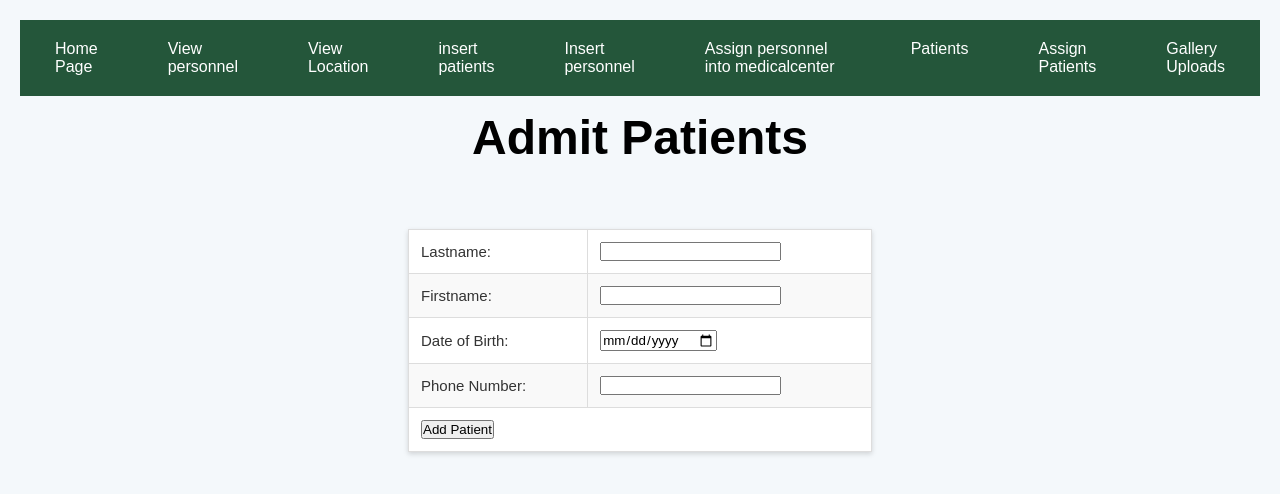
After one commit to algieronquillo/FirstCareMedicalCenter, a PHP site: page /htdocs/insert_patients.php in a window 1280 px wide. The commit adds this page. Shown: the top 494 px of the page. Run offline with PHP 8.4, Linux system fonts and the light colour scheme.

Commit message:
bsta mani mao nani

```diff
--- /dev/null
+++ b/htdocs/insert_patients.php
@@ -0,0 +1,62 @@
+<!DOCTYPE html>
+<html>
+<head>
+    <?php include("db_connection.php"); ?>
+    <title>Admit Patients</title>
+</head>
+<body>
+    <?php
+    include("style.php");
+    include("menu.php");
+    ?>
+
+    <center>
+        <h1>Admit Patients</h1>
+
+        <form method="POST" action="">
+            <table cellpadding="30" align="center" width="60%">
+                <tr>
+                    <td><label for="lastname">Lastname:</label></td>
+                    <td><input type="text" name="lastname" required></td>
+                </tr>
+                <tr>
+                    <td><label for="firstname">Firstname:</label></td>
+                    <td><input type="text" name="firstname" required></td>
+                </tr>
+                <tr>
+                    <td><label for="dateofbirth">Date of Birth:</label></td>
+                    <td><input type="date" name="dateofbirth" required></td>
+                </tr>
+                <tr>
+                    <td><label for="phonenumber">Phone Number:</label></td>
+                    <td><input type="text" name="phonenumber" required></td>
+                </tr>
+                <tr>
+                    <td colspan="2" align="center">
+                        <input type="submit" name="add_patients" value="Add Patient">
+                    </td>
+                </tr>
+            </table>
+        </form>
+
+        <?php
+        // Handle form submission
+        if (isset($_POST['add_patients'])) {
+            $lastname = mysqli_real_escape_string($conn, trim($_POST['lastname']));
+            $firstname = mysqli_real_escape_string($conn, trim($_POST['firstname']));
+            $dateofbirth = mysqli_real_escape_string($conn, trim($_POST['dateofbirth']));
+            $phonenumber = mysqli_real_escape_string($conn, trim($_POST['phonenumber']));
+
+            // Update the table name if necessary
+            $sql = "INSERT INTO patients (lastname, firstname, dateofbirth, phonenumber) VALUES ('$lastname', '$firstname', '$dateofbirth', '$phonenumber')";
+
+            if (mysqli_query($conn, $sql)) {
+                echo "<script>alert('Patient has been admitted successfully.'); window.location = 'patients1.php';</script>";
+            } else {
+                echo "<script>alert('Error admitting patient: " . mysqli_error($conn) . "');</script>";
+            }
+        }
+        ?>
+    </center>
+</body>
+</html>
--- a/htdocs/menu.php
+++ b/htdocs/menu.php
@@ -1,8 +1,13 @@
 <div class="container">
 <nav>
     <ul>
+        <li><a href="home_page.php">Home Page</a></li>
         <li><a href="personnel.php">View personnel</a></li>
         <li><a href="location.php">View Location</a></li>
+        <li><a href="insert_patients.php">insert patients</a></li>
         <li><a href="insert_personnel.php">Insert personnel</a></li>
         <li><a href="assign_personnel.php">Assign personnel into medicalcenter</a></li>
+        <li><a href="patients1.php">Patients</a></li>
+        <li><a href="assign_patients.php">Assign Patients</a></li>
+        <li><a href="upload_personnel.php">Gallery Uploads</a></li>
 </nav>
--- a/htdocs/personnel.php
+++ b/htdocs/personnel.php
@@ -33,10 +33,8 @@
 
         if (mysqli_num_rows($result) > 0) {
             // Output data of each row
-            while ($row = mysqli_fetch_assoc($result))
- {
-
-    echo "<tr>"; // Start a new row
+            while ($row = mysqli_fetch_assoc($result)) {
+       echo "<tr>"; // Start a new row
                 echo "<td>" . htmlspecialchars($row['lastname']) . "</td>";
                 echo "<td>" . htmlspecialchars($row['role']) . "</td>";
                 echo "<td>" . htmlspecialchars($row['specialty']) . "</td>";
--- a/htdocs/style.php
+++ b/htdocs/style.php
@@ -20,18 +20,17 @@ header {
     text-align: center;
 }
 
-  h1 {
+h1 {
     font-size: 36px;
-    color: ;
+    color: black; /* Specify a color here */
     margin-bottom: 0.5rem;
     text-align: center;
     padding: 10px 0;
     padding: 14px 16px;
-
 }
 
 nav {
-    background-color: 24563a;
+    background-color: #24563a; /* Corrected color code */
     overflow: hidden;
     padding: 10px 0;
 }
@@ -62,7 +61,7 @@ nav a:hover {
 
 /* Main Content Styles */
 h2 {
-    color: white;
+    color: #ffffff; /* Specify a color here */
     font-size: 28px;
     margin-bottom: 1rem;
 }
@@ -90,7 +89,7 @@ th, td {
 }
 
 th {
-    background-color: 24563a; /* Medical blue */
+    background-color: #24563a; /* Corrected color code */
     color: #ffffff;
     text-transform: uppercase;
     font-weight: bold;
@@ -127,16 +126,6 @@ button:hover {
 /* Delete Button (Red) */
 .delete-button {
     background-color: #dc3545; /* Red for delete actions */
-}
-
-.delete-button:hover {
-    background-color: #c82333; /* Darker red on hover */
-}
-
-
-/* Delete Button */
-.delete-button {
-    background-color: #dc3545; /* Red for delete button */
     color: white;
 }
 
@@ -151,4 +140,26 @@ form {
     margin: 20px auto;
     padding: 10px;
 }
+
+
+
+
+        .content {
+            background-color: rgba(0, 0, 0, 0.5); /* Dark overlay for text readability */
+            padding: 20px;
+            border-radius: 10px;
+        }
+
+        h1 {
+            font-size: 3rem;
+            margin-bottom: 10px;
+        }
+
+        p {
+            font-size: 1.25rem;
+            max-width: 600px;
+            margin: 0 auto;
+        }
+
+
 </style>
```
Also changed, not shown: htdocs/assign_patients.php (+45 -25 lines), htdocs/home_page.php (added, +23 -0 lines), htdocs/patients.php (+5 -4 lines), htdocs/patients1.php (+11 -64 lines), htdocs/upload_personnel.php (added, +53 -0 lines).
